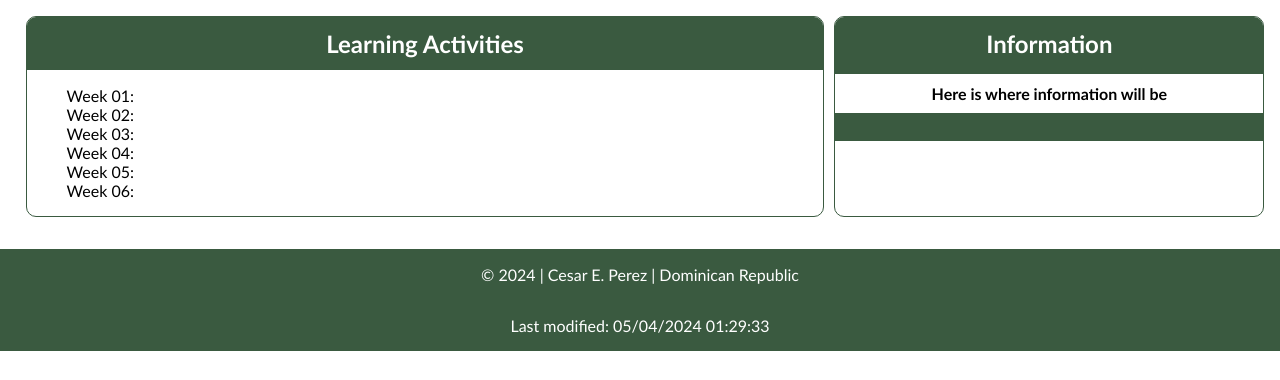
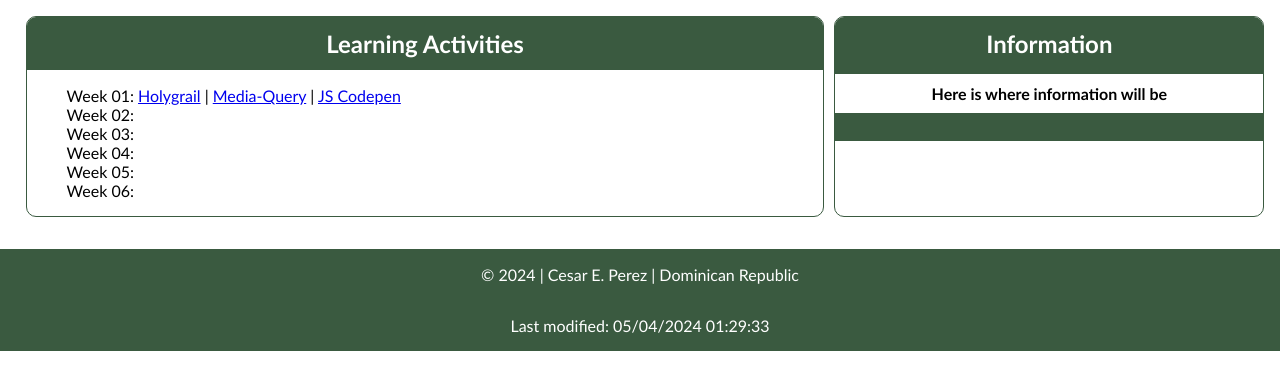
Before and after one commit to CesarPerez117/wdd230, a plain HTML site: page index.html in a window 1280 px wide. Shown: the part 420-800 px from the top of the page. Drawn offline with Linux system fonts and the light colour scheme.

Commit message:
links added

```diff
--- a/index.html
+++ b/index.html
@@ -29,7 +29,7 @@
             <section class="card">
                 <h2>Learning Activities</h2>
                 <ul>
-                    <li><a>Week 01:</a></li>
+                    <li><a>Week 01: <a href="https://cesarperez117.github.io/wdd230/week01/holygrail.html">Holygrail</a> | <a href="https://cesarperez117.github.io/wdd230/week01/media-query.html">Media-Query</a> | <a href="https://codepen.io/CesarPerez117/pen/xxeoqPY">JS Codepen</a></a></li>
                     <li><a>Week 02:</a></li>
                     <li><a>Week 03:</a></li>
                     <li><a>Week 04:</a></li>
```
Also changed, not shown: week01/holygrail.html (+1 -1 lines).
